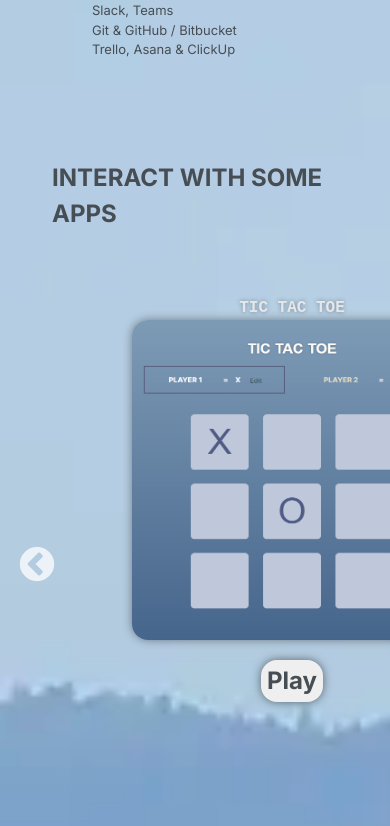
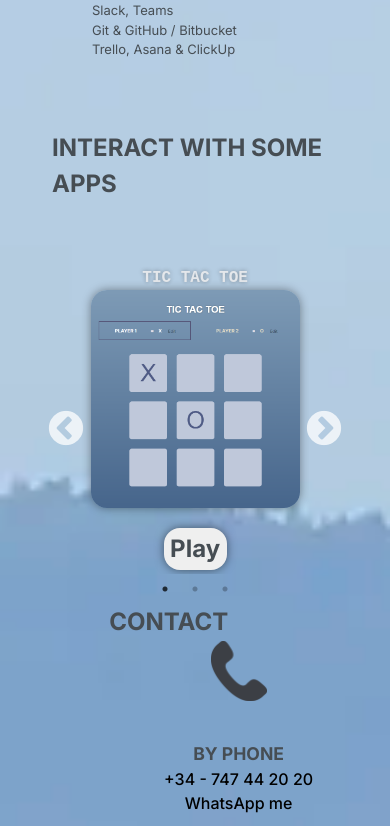
Before and after one commit to mauisiri/MY_PORTFOLIO, a React (Create React App) app: page / in a window 390 px wide. Shown: the part 4746-5572 px from the top of the page. Built offline with nearby package versions, Linux system fonts and the light colour scheme; a web font is replaced by a local one.

Commit message:
FIXED: time callenger css responsive

```diff
--- a/src/components/Interaction/InteractionCarousel.css
+++ b/src/components/Interaction/InteractionCarousel.css
@@ -20,14 +20,8 @@
     transform: scale(2) !important;
   }
 
-.carouselInteractionCardBoxWrapper {
-    margin-bottom: 20px;
-  }
-
 .carouselInteractionCardBox{
-    height: 30rem;
-    color: black;
-    margin-bottom: 20px;
+    height: 100%;
 }
 
 .carouselInteractionImg {
@@ -39,8 +33,8 @@
 }
 
 .carouselInteractionImg > img{
-    height: 20rem;
-    width: 20rem;
+  height: 100%;
+  width: 100%;
     border-radius: 1rem;
     box-shadow: 0 0 10px rgba(0, 0, 0, 0.4);
 }
@@ -114,3 +108,24 @@
   .slick-prev,.slick-next {
     transform: scale(2);
   }
+
+  .slick-slide, .slick-active, .slick-current{
+    margin-bottom:3rem;
+  }
+
+  @media screen and (max-width: 605px) {
+
+    .interaction {
+      margin: 20px;
+      align-items: center;
+    }
+
+    .carouselInteractionBox {
+      width: 80%;
+      margin: 0;
+    }
+
+    .slick-slide, .slick-active, .slick-current{
+      margin-bottom: 0rem;
+    }
+  }
```
